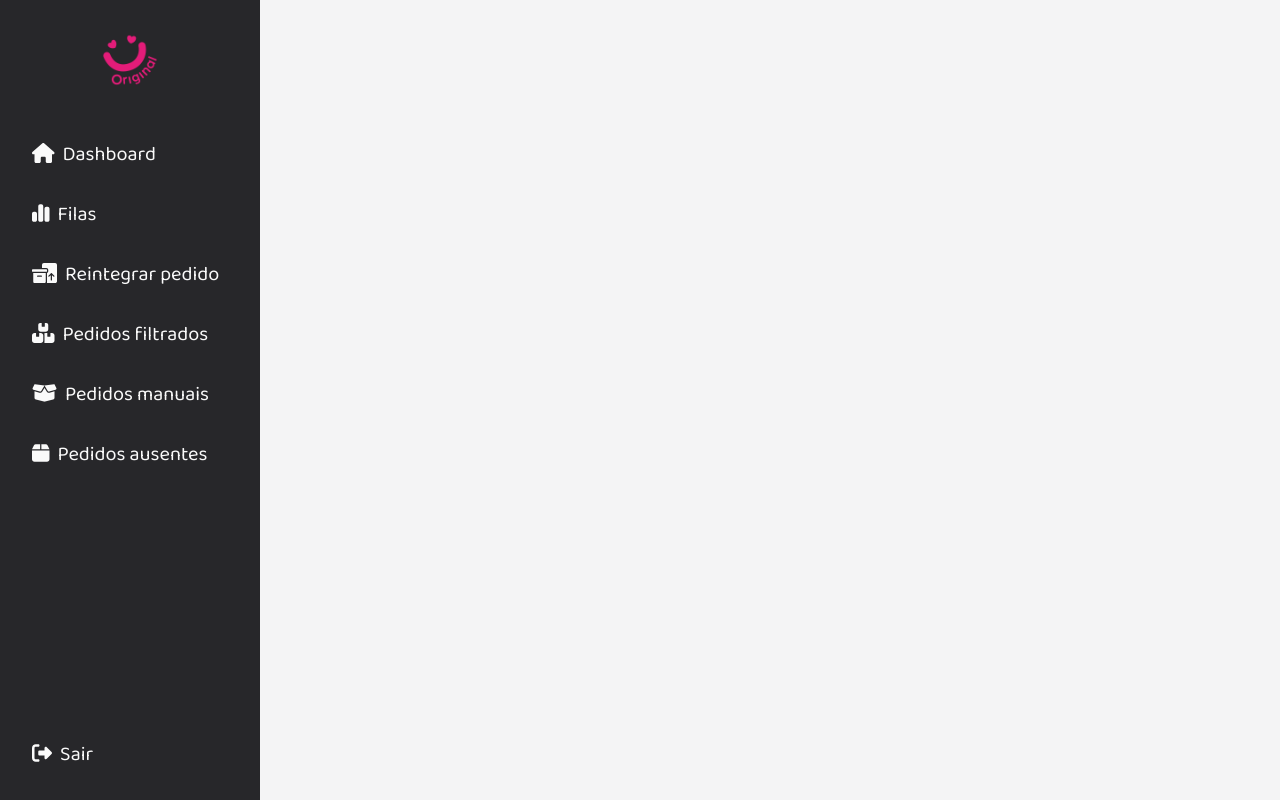
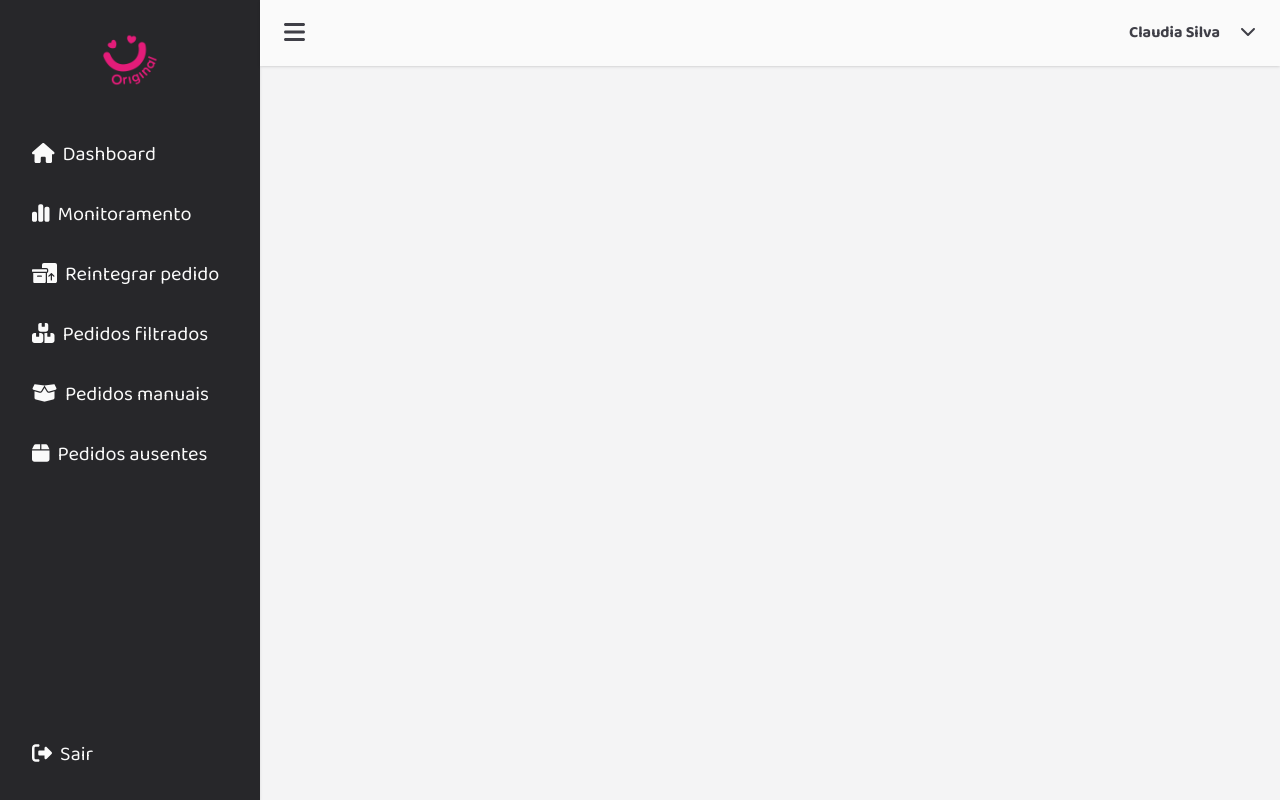
Before and after one commit to mechztcc/gummy-omie, an Angular app: page / in a window 1280 px wide. Built offline with nearby package versions, Linux system fonts and the light colour scheme.

Commit message:
feat: add sidebar / header

```diff
--- a/src/app/app.component.html
+++ b/src/app/app.component.html
@@ -1,6 +1,9 @@
 <div class="flex">
   <app-sidebar />
   <div class="w-full">
-    <router-outlet />
+    <app-header />
+    <div class="px-3 py-3">
+      <router-outlet />
+    </div>
   </div>
 </div>
--- a/src/app/app.component.ts
+++ b/src/app/app.component.ts
@@ -1,10 +1,11 @@
 import { Component } from '@angular/core';
 import { RouterOutlet } from '@angular/router';
 import { SidebarComponent } from "./shared/components/sidebar/sidebar.component";
+import { HeaderComponent } from "./shared/components/header/header.component";
 
 @Component({
   selector: 'app-root',
-  imports: [RouterOutlet, SidebarComponent],
+  imports: [RouterOutlet, SidebarComponent, HeaderComponent],
   templateUrl: './app.component.html',
   styleUrl: './app.component.scss'
 })
--- a/src/app/modules/dashboard/pages/dashboard-page/dashboard-page.component.html
+++ b/src/app/modules/dashboard/pages/dashboard-page/dashboard-page.component.html
@@ -1 +1,6 @@
-<p>dashboard-page works!</p>
+<div class="grid grid-cols-1">
+  <div class="col-span-1 text-zinc-700">
+    <h1 class="text-3xl"><b>Sistema de Integração Shopify-Omie</b></h1>
+    <span class=""> Gerencie pedidos, monitore logs e acompanhe o status das filas de processamento </span>
+  </div>
+</div>
--- /dev/null
+++ b/src/app/shared/components/header/header.component.html
@@ -0,0 +1,12 @@
+<div class="flex justify-between w-full py-3 px-3 bg-zinc-50 shadow text-zinc-700">
+  <button class="px-3 py-2 rounded hover:bg-zinc-100 cursor-pointer">
+    <fa-icon [icon]="icons.menu" [size]="'xl'" />
+  </button>
+
+  <div class="flex items-center">
+    <h1 class="text-md mx-2"><b>Claudia Silva</b></h1>
+    <button class="px-3 py-2 rounded hover:bg-zinc-100 cursor-pointer">
+      <fa-icon [icon]="icons.down" />
+    </button>
+  </div>
+</div>
--- /dev/null
+++ b/src/app/shared/components/header/header.component.ts
@@ -0,0 +1,18 @@
+import { Component } from '@angular/core';
+import { FontAwesomeModule } from '@fortawesome/angular-fontawesome';
+import { faBars, faChevronDown, faUser } from '@fortawesome/free-solid-svg-icons';
+
+@Component({
+  selector: 'app-header',
+  imports: [FontAwesomeModule],
+  templateUrl: './header.component.html',
+  styleUrl: './header.component.scss'
+})
+export class HeaderComponent {
+
+  icons: any = {
+    menu: faBars,
+    user: faUser,
+    down: faChevronDown
+  }
+}
--- a/src/app/shared/components/sidebar/sidebar.component.html
+++ b/src/app/shared/components/sidebar/sidebar.component.html
@@ -1,8 +1,7 @@
-<div class="flex flex-col justify-between bg-zinc-800 h-screen px-3 sidebar">
+<div class="flex flex-col justify-between bg-zinc-800 h-screen px-3 sidebar shadow">
   <div class="flex flex-col">
     <div class="flex flex-col items-center justify-center text-zinc-50">
       <img src="assets/logo.png" class="w-30 h-30" alt="" />
-
     </div>
 
     @for (item of items; track $index) {
@@ -16,6 +15,7 @@
   </div>
 
   <button
+    routerLink="/auth/login"
     class="flex items-center justify-start cursor-pointer mt-2 mb-5 text-xl px-5 py-3 rounded text-zinc-50 hover:bg-zinc-900"
   >
     <fa-icon [icon]="icons.exit" />
--- a/src/app/shared/components/sidebar/sidebar.component.ts
+++ b/src/app/shared/components/sidebar/sidebar.component.ts
@@ -1,4 +1,5 @@
 import { Component } from '@angular/core';
+import { RouterModule } from '@angular/router';
 import { FontAwesomeModule } from '@fortawesome/angular-fontawesome';
 import {
   faBox,
@@ -18,7 +19,7 @@ interface SidebarItem {
 
 @Component({
   selector: 'app-sidebar',
-  imports: [FontAwesomeModule],
+  imports: [FontAwesomeModule, RouterModule],
   templateUrl: './sidebar.component.html',
   styleUrl: './sidebar.component.scss',
 })
@@ -33,7 +34,7 @@ export class SidebarComponent {
       icon: faHouse,
     },
     {
-      label: 'Filas',
+      label: 'Monitoramento',
       icon: faChartSimple,
     },
     {
```
Also changed, not shown: src/app/shared/components/header/header.component.scss (added), 1 other file (tests, documents, lock files or other folders).
